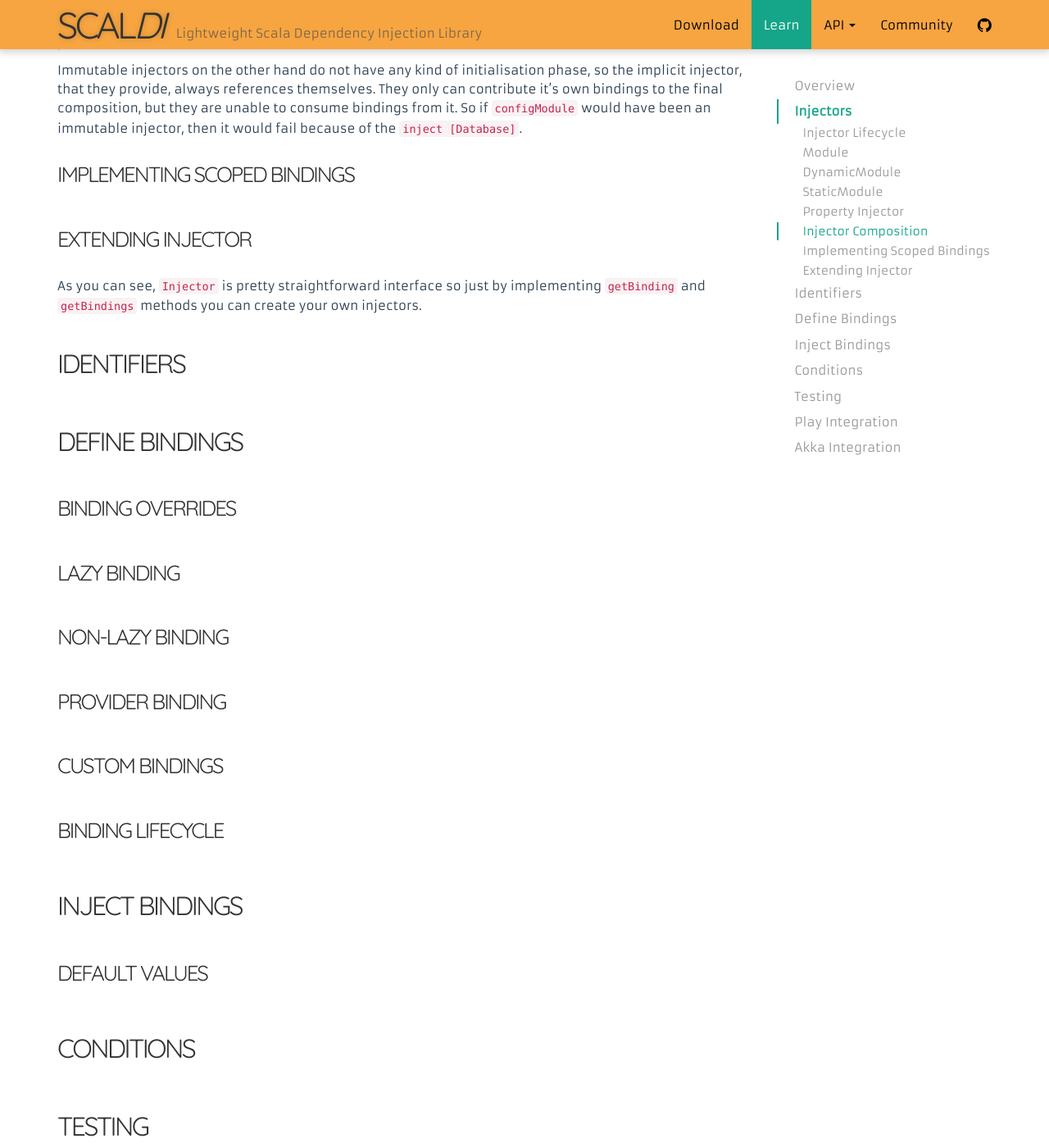
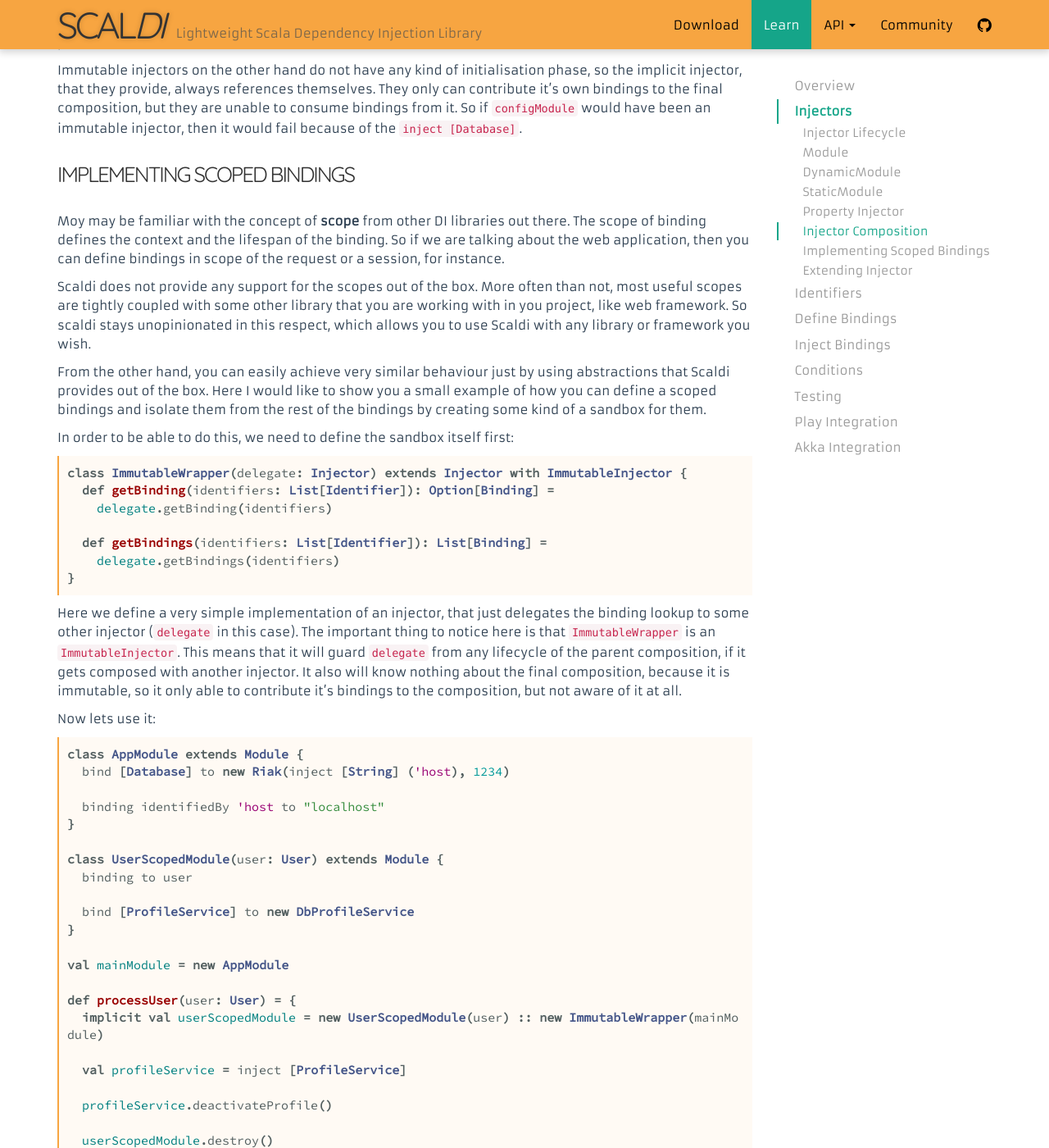
Before and after one commit to scaldi/scaldi-website, a Jekyll site: the page built from learn.md, in a window 1280 px wide and 1400 px high, scrolled down 6283 px. Shown: the whole window at 82% size. Built offline with Jekyll 4.4.1, drawn with Linux system fonts in a browser that asks for light colours; some of the changed text lies outside the part shown.

Commit message:
injector section complete

```diff
--- a/learn.md
+++ b/learn.md
@@ -305,12 +305,133 @@
 
 ### Implementing Scoped Bindings
 
+Moy may be familiar with the concept of **scope** from other DI libraries out there.
+The scope of binding defines the context and the lifespan of the binding. So if we are talking about the web application,
+then you can define bindings in scope of the request or a session, for instance.
 
+Scaldi does not provide any support for the scopes out of the box. More often than not, most useful scopes are tightly coupled
+with some other library that you are working with in you project, like web framework. So scaldi stays unopinionated in this
+respect, which allows you to use Scaldi with any library or framework you wish.
+
+From the other hand, you can easily achieve very similar behaviour just by using abstractions that Scaldi provides out of the box.
+Here I would like to show you a small example of how you can define a scoped bindings and isolate them from the rest of the bindings
+by creating some kind of a sandbox for them.
+
+In order to be able to do this, we need to define the sandbox itself first:
+
+{% highlight scala %}
+class ImmutableWrapper(delegate: Injector) extends Injector with ImmutableInjector {
+  def getBinding(identifiers: List[Identifier]): Option[Binding] =
+    delegate.getBinding(identifiers)
+
+  def getBindings(identifiers: List[Identifier]): List[Binding] =
+    delegate.getBindings(identifiers)
+}
+{% endhighlight %}
+
+Here we define a very simple implementation of an injector, that just delegates the binding lookup to some other injector
+(`delegate` in this case). The important thing to notice here is that `ImmutableWrapper` is an `ImmutableInjector`. This means that it
+will guard `delegate` from any lifecycle of the parent composition, if it gets composed with another injector. It also will know nothing about
+the final composition, because it is immutable, so it only able to contribute it's bindings to the composition, but not aware of it at all.
+
+Now lets use it:
+
+{% highlight scala %}
+class AppModule extends Module {
+  bind [Database] to new Riak(inject [String] ('host), 1234)
+
+  binding identifiedBy 'host to "localhost"
+}
+
+class UserScopedModule(user: User) extends Module {
+  binding to user
+
+  bind [ProfileService] to new DbProfileService
+}
+
+val mainModule = new AppModule
+
+def processUser(user: User) = {
+  implicit val userScopedModule = new UserScopedModule(user) :: new ImmutableWrapper(mainModule)
+
+  val profileService = inject [ProfileService]
+
+  profileService.deactivateProfile()
+
+  userScopedModule.destroy()
+}
+
+processUser(User("John", "Doe"))
+processUser(User("Some", "User"))
+processUser(User("Another", "One"))
+{% endhighlight %}
+
+`DbProfileService` looks like this:
+
+{% highlight scala %}
+case class DbProfileService(implicit inj: Injector) extends ProfileService with Injectable  {
+  val db = inject [Database]
+  val user = inject [User]
+
+  def deactivateProfile() = {
+    println(s"deactivating $user")
+  }
+}
+{% endhighlight %}
+
+Even after you destroyed `userScopedModule`, `mainModule` still remains intact, even though both of these injectors are mutable,
+because we isolated it from the `userScopedModule` with the `ImmutableWrapper`.
+
+So as you can see, core Scaldi abstractions are flexible enough to even express concepts that are normally built-in in other libraries.
 
 ### Extending Injector
 
-As you can see, `Injector` is pretty straightforward interface so just by implementing `getBinding` and `getBindings` methods you can create
-your own injectors.
+`Injector` is pretty straightforward interface to implement (we already saw several examples of it above):
+
+{% highlight scala %}
+trait Injector {
+ def getBinding(identifiers: List[Identifier]): Option[Binding]
+ def getBindings(identifiers: List[Identifier]): List[Binding]
+
+ // ...
+}
+{% endhighlight %}
+
+so just by implementing `getBinding` and `getBindings` methods you can create your own injectors.
+You can also reuse some parts of Scaldi implementation. Here is an example of new mutable injector, which can be used
+in the injector composition (which on itself means that it would be properly initialized/destroyed and that it also aware of the
+final injector composition):
+
+{% highlight scala %}
+class ControllerInjector extends MutableInjectorUser
+                            with InjectorWithLifecycle[ControllerInjector]
+                            with ShutdownHookLifecycleManager {
+
+  def getBindingInternal(identifiers: List[Identifier]) = {
+    // your binding lookup logic
+  }
+
+  def getBindingsInternal(identifiers: List[Identifier]) = {
+    // your binding lookup logic
+  }
+
+  protected def init(lifecycleManager: LifecycleManager) = {
+    // your initialization logic
+  }
+}
+{% endhighlight %}
+
+Hre is the list of some of the traits that you can mix-in in your own `Injector` implementations:
+
+* `MutableInjectorUser` - contains implicit reference to `injector` - the final injector composition which is used by `inject`.
+  Injector aggregation will set it during the initialization phase
+* `InjectorWithLifecycle` - for the injectors that have lifecycle and can be initialized/destroyed
+* `LifecycleManager` - all mutable injectors need to be a `LifecycleManager`
+  * `ShutdownHookLifecycleManager` - implementation of the `LifecycleManager` that calls all of it's destroy callbacks during the
+    JVM shutdown. The implementation is idempotent and thread-safe.
+* `Injectable` - provides [injection DSL](#inject-bindings) in body of the subclasses (similar to what `Module` allows you to do, if you extend it)
+* `WordBinder` - provides [binding DSL](#define-bindings) in body of the subclasses (similar to what `Module` allows you to do, if you extend it)
+* `ReflectionBinder` - gathers all `val`s, `def`s and `lazy val`s in the body of the subclasses and exposes them as a bindings (similar to what `StaticModule` allows you to do, if you extend it)
 
 ## Identifiers
 
```
